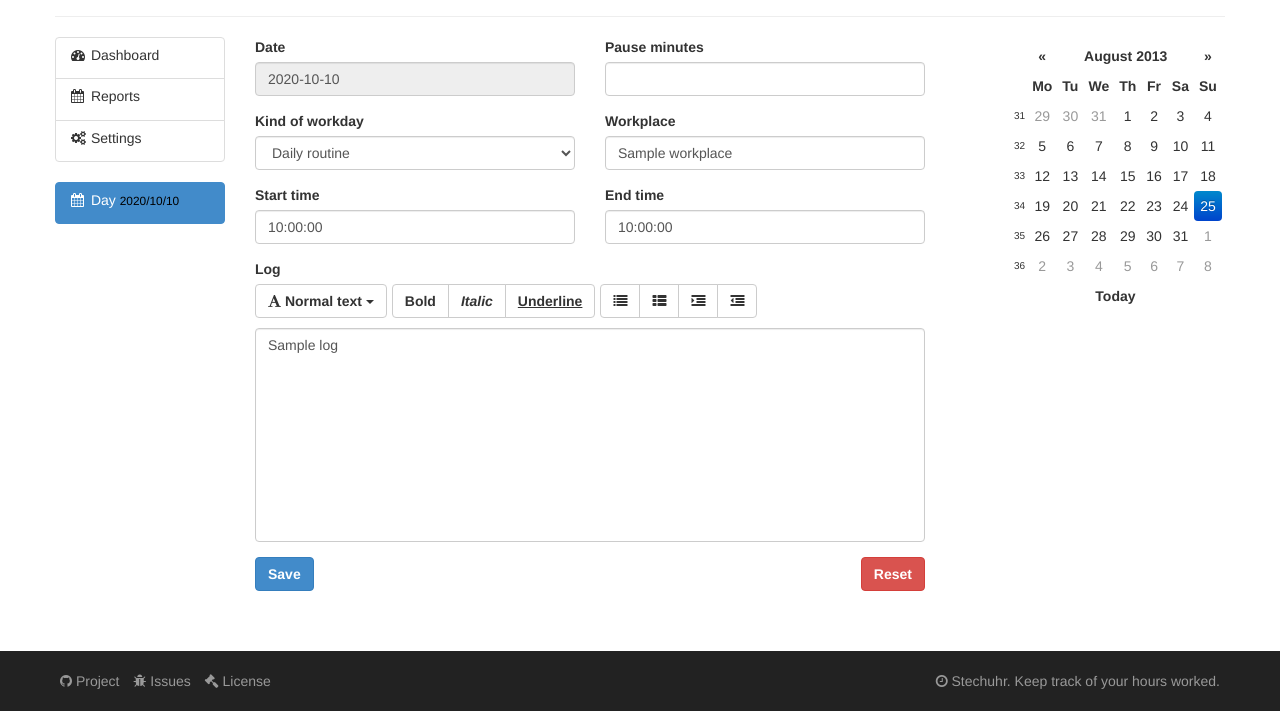
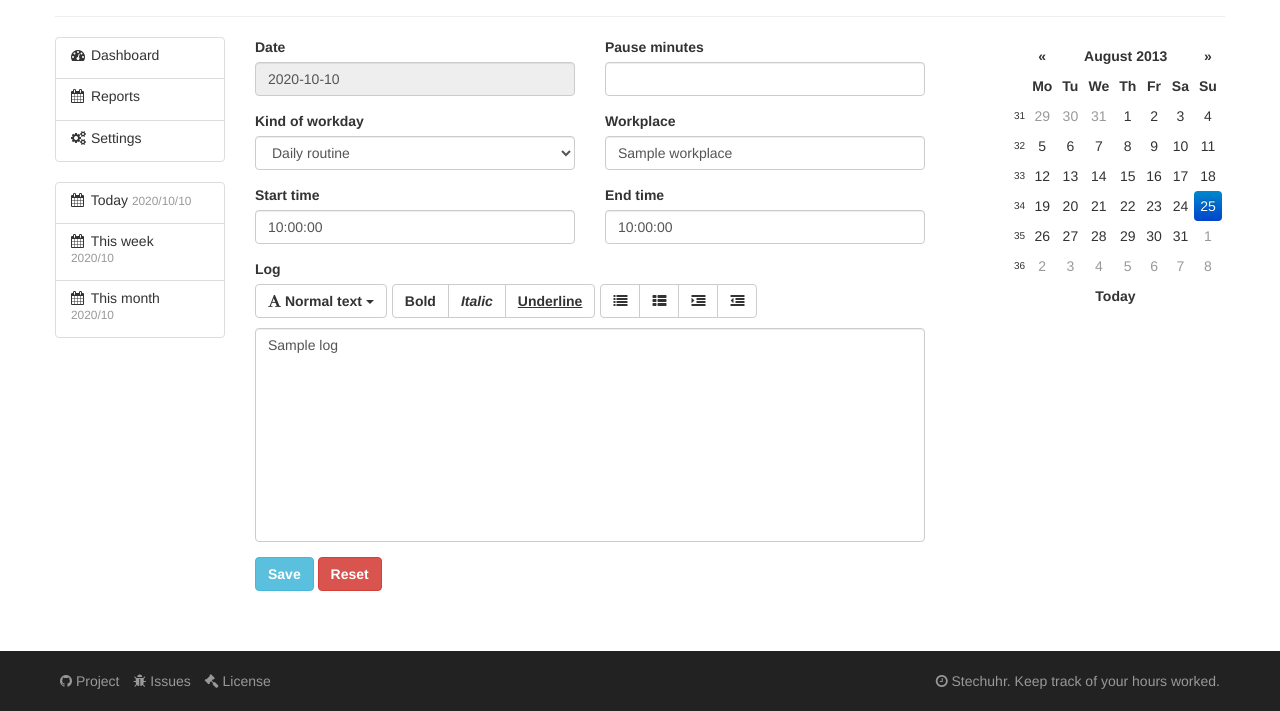
Before and after one commit to drscream/stech-uhr, a Django app: template stechuhr/templates/reports/day.html in a window 1280 px wide. Shown: the part 155-866 px from the top of the page. Run offline with Django 3.2, Linux system fonts and the light colour scheme; the template is opened without the code that fills it: most values are stand-ins (such as "Sample title", 1, 10 or a date in 2020).

Commit message:
modified 'reports' navigation

```diff
--- a/stechuhr/templates/reports/day.html
+++ b/stechuhr/templates/reports/day.html
@@ -46,10 +46,22 @@
 			</a>
 		</div>
 		<div class="list-group">
-			<a href="#" class="list-group-item active">
+			<a href="{% url 'reports_day' reports_nav.year reports_nav.month reports_nav.day %}" class="list-group-item">
 				<h5 class="list-group-item-heading">
-					<i class="icon-fixed-width icon-calendar"></i> Day
-					<small>{{ year }}/{{ month|leading_zero }}/{{ day|leading_zero }}</small>
+					<i class="icon-fixed-width icon-calendar"></i> Today
+					<small>{{ reports_nav.year }}/{{ reports_nav.month|leading_zero }}/{{ reports_nav.day|leading_zero }}</small>
+				</h5>
+			</a>
+			<a href="{% url 'reports_week' reports_nav.year reports_nav.week %}" class="list-group-item">
+				<h5 class="list-group-item-heading">
+					<i class="icon-fixed-width icon-calendar"></i> This week
+					<small>{{ reports_nav.year }}/{{ reports_nav.week|leading_zero }}</small>
+				</h5>
+			</a>
+			<a href="{% url 'reports_month' reports_nav.year reports_nav.month %}" class="list-group-item">
+				<h5 class="list-group-item-heading">
+					<i class="icon-fixed-width icon-calendar"></i> This month
+					<small>{{ reports_nav.year }}/{{ reports_nav.month|leading_zero }}</small>
 				</h5>
 			</a>
 		</div>
@@ -105,8 +117,8 @@
 							 <textarea id="id_log" name="log" rows="10" class="form-control">{{ report.log }}</textarea>
 						</div>
 						<input type="hidden" name="pk" value="{{ report.pk }}" />
-						<button name="save" class="btn btn-default btn-primary" type="submit" value="1">Save</button>
-						<button name="reset" class="btn btn-default btn-danger pull-right" type="submit" value="1">Reset</button>
+						<button name="save" class="btn btn-default btn-info" type="submit" value="1">Save</button>
+						<button name="reset" class="btn btn-default btn-danger" type="submit" value="1">Reset</button>
 					{% if form.errors %}
 						<div class="alert alert-danger form-alert">
 							<a class="close" data-dismiss="alert"><i class="icon-remove-sign"></i></a>
@@ -166,7 +178,7 @@
 							<label for="id_log">Log</label>
 							 <textarea id="id_log" name="log" rows="10" class="form-control"></textarea>
 						</div>
-						<button name="save" class="btn btn-default btn-primary" type="submit" value="1">Save</button>
+						<button name="save" class="btn btn-default btn-info" type="submit" value="1">Save</button>
 					{% if form.errors %}
 						<div class="alert alert-danger form-alert">
 							<a class="close" data-dismiss="alert"><i class="icon-remove-sign"></i></a>
```
Also changed, not shown: stechuhr/templates/reports.html (+9 -9 lines), stechuhr/templates/reports/month.html (+15 -3 lines), stechuhr/templates/reports/week.html (+15 -3 lines).
